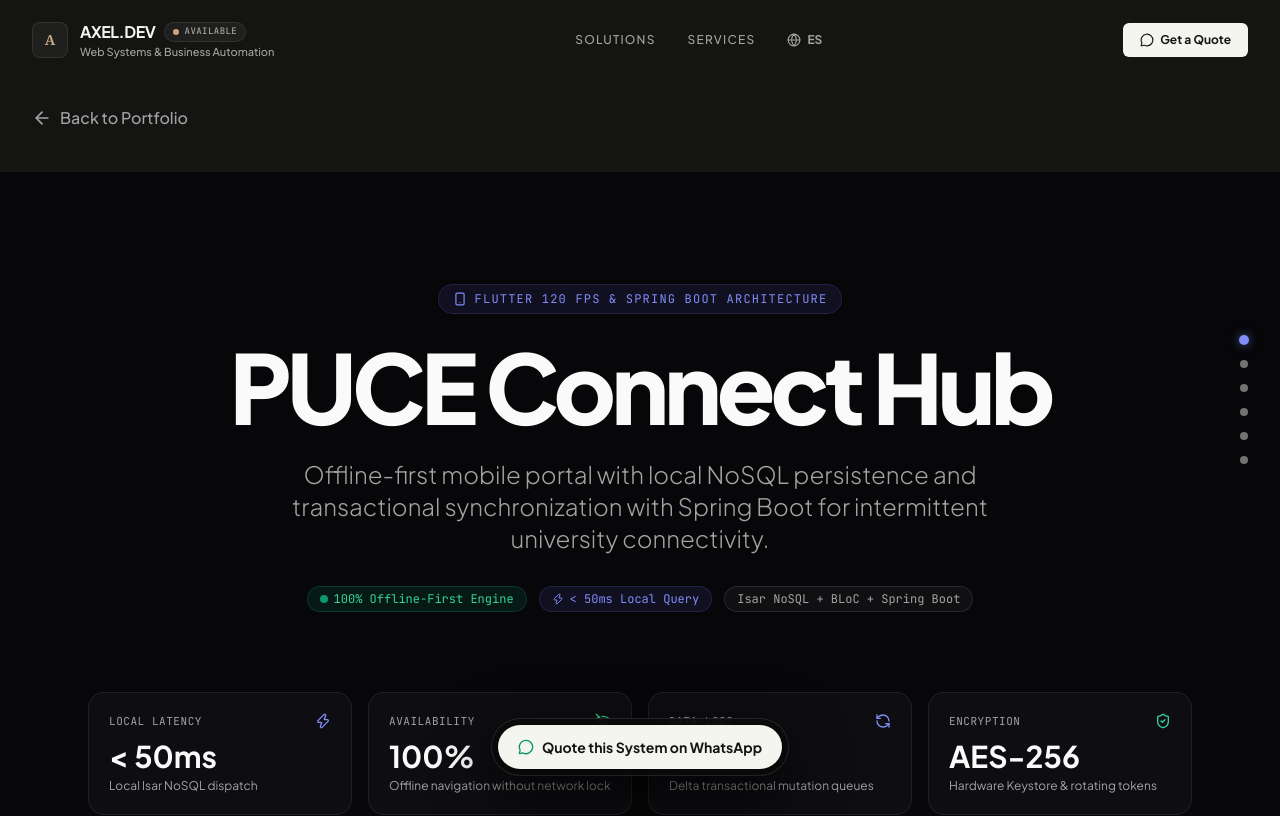
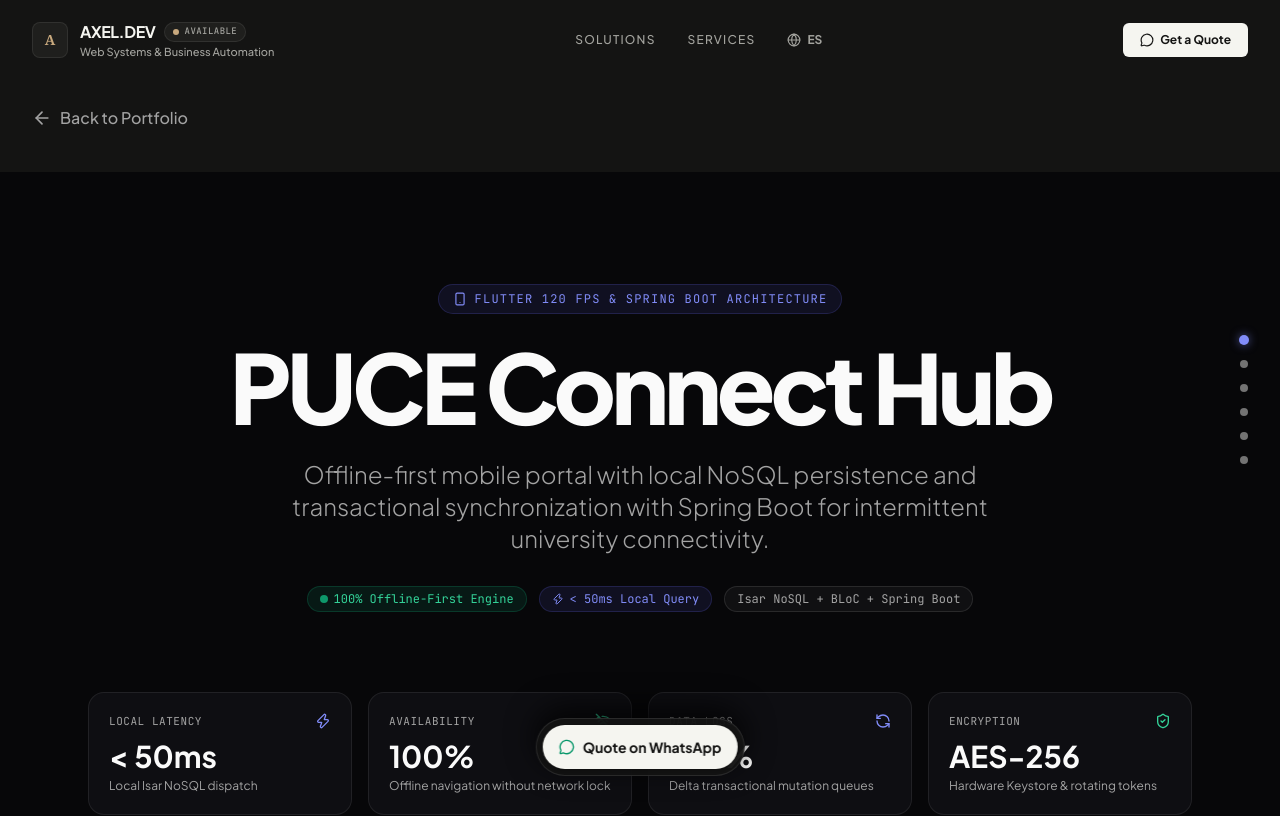
Before and after one commit to Axl07s/portfolio-axel, a React (Vite) app: page /project/puce-connect-hub in a window 1280 px wide. Shown: the top 816 px of the page. Built offline with nearby package versions, Linux system fonts and the light colour scheme.

Commit message:
fix: responsive mobile action bar and metric cards layout

```diff
--- a/src/App.tsx
+++ b/src/App.tsx
@@ -41,15 +41,15 @@ export function AppContent() {
       {!isProjectDetail && (
         <aside
           aria-label={lang === 'es' ? 'Acciones rápidas para móvil' : 'Mobile quick actions'}
-          className="md:hidden fixed bottom-0 inset-x-0 z-40 p-2.5 bg-[#141413]/95 backdrop-blur-xl border-t border-white/10 shadow-[0_-10px_30px_rgba(0,0,0,0.8)] flex items-center gap-2"
+          className="md:hidden fixed bottom-0 inset-x-0 z-40 px-3.5 py-2.5 pb-[max(0.75rem,env(safe-area-inset-bottom))] bg-[#141413]/95 backdrop-blur-2xl border-t border-white/[0.08] shadow-[0_-10px_30px_rgba(0,0,0,0.8)] flex items-center gap-2"
         >
           <a
             href={lang === 'es' ? "https://wa.me/593995267503?text=Hola%20Axel,%20quiero%20cotizar%20un%20proyecto" : "https://wa.me/593995267503?text=Hi%20Axel,%20I%20would%20like%20to%20quote%20a%20project"}
             target="_blank"
             rel="noopener noreferrer"
-            className="flex-1 flex items-center justify-center gap-2 py-3 px-4 bg-[#F5F5F0] hover:bg-[#E8E8E2] text-[#141413] rounded-xl font-bold text-xs shadow-md transition-all min-h-[48px]"
+            className="flex-1 flex items-center justify-center gap-2 py-2.5 px-4 bg-[#F5F5F0] hover:bg-[#E8E8E2] active:bg-[#E8E8E2] text-[#141413] rounded-xl font-bold text-xs shadow-md transition-all active:scale-[0.98] min-h-[44px]"
           >
-            <MessageCircle className="w-4 h-4 text-emerald-600" />
+            <MessageCircle className="w-4 h-4 text-emerald-600 shrink-0" />
             <span>{lang === 'es' ? 'Cotizar por WhatsApp' : 'Quote on WhatsApp'}</span>
           </a>
 
@@ -62,7 +62,7 @@ export function AppContent() {
                 navigate('/#services');
               }
             }}
-            className="px-4 py-3 bg-[#1f1f1d] hover:bg-[#282825] border border-white/10 text-[#F5F5F0] rounded-xl font-medium text-xs transition-colors flex items-center justify-center gap-1.5 min-h-[48px] shrink-0"
+            className="px-3.5 py-2.5 bg-white/[0.06] hover:bg-white/10 active:bg-white/[0.12] border border-white/10 text-[#F5F5F0] rounded-xl font-medium text-xs transition-colors flex items-center justify-center gap-1.5 min-h-[44px] shrink-0"
           >
             <Sparkles className="w-3.5 h-3.5 text-[#C8A97E]" />
             <span>{lang === 'es' ? 'Servicios' : 'Services'}</span>
--- a/src/components/project-layouts/SaaSScaleLayout.tsx
+++ b/src/components/project-layouts/SaaSScaleLayout.tsx
@@ -62,11 +62,15 @@ export function SaaSScaleLayout({ project }: { project: Project }) {
           </p>
 
           {/* Key Metrics */}
-          <div className="grid grid-cols-3 gap-4 w-full max-w-2xl mx-auto mb-4">
+          <div className="grid grid-cols-3 gap-2 sm:gap-4 w-full max-w-2xl mx-auto mb-4">
             {project.metrics.map((m, i) => (
-              <div key={i} className="bg-neutral-900/60 border border-neutral-800/80 rounded-xl p-3.5 text-center">
-                <div className="text-xl md:text-2xl font-bold text-neutral-50 tracking-tight">{m.value}</div>
-                <div className="text-[11px] font-mono uppercase tracking-wider text-indigo-400 mt-0.5">{m.label}</div>
+              <div key={i} className="bg-neutral-900/60 border border-neutral-800/80 rounded-xl p-2 sm:p-3.5 text-center flex flex-col items-center justify-center min-h-[76px] overflow-hidden">
+                <div className="text-xs sm:text-lg md:text-2xl font-bold text-neutral-50 tracking-tight leading-snug break-words hyphens-auto w-full">
+                  {m.value}
+                </div>
+                <div className="text-[9px] sm:text-[11px] font-mono uppercase tracking-wider text-indigo-400 mt-1">
+                  {m.label}
+                </div>
               </div>
             ))}
           </div>
--- a/src/pages/ProjectDetail.tsx
+++ b/src/pages/ProjectDetail.tsx
@@ -97,8 +97,9 @@ export function ProjectDetail() {
 
         {renderLayout()}
 
-        {/* Global Floating Dock for Actions */}
-        <div className="fixed bottom-4 sm:bottom-6 left-1/2 -translate-x-1/2 z-50 flex items-center gap-2 p-1.5 bg-neutral-950/90 backdrop-blur-2xl border border-white/10 rounded-full shadow-[0_20px_60px_rgba(0,0,0,0.8)] max-w-[95vw]">
+        {/* Mobile & Desktop Conversion Action Bar */}
+        <div className="fixed bottom-0 inset-x-0 z-50 p-3 pb-[max(0.75rem,env(safe-area-inset-bottom))] bg-[#141413]/95 backdrop-blur-2xl border-t border-white/[0.08] shadow-[0_-10px_30px_rgba(0,0,0,0.8)] sm:bottom-6 sm:inset-x-auto sm:left-1/2 sm:-translate-x-1/2 sm:rounded-full sm:border sm:border-white/10 sm:p-1.5 sm:max-w-max">
+          <div className="flex items-center gap-2 max-w-md mx-auto w-full">
           {/* Main Action: WhatsApp Quote */}
           <a
             href={`https://wa.me/593995267503?text=${encodeURIComponent(
@@ -108,15 +109,10 @@ export function ProjectDetail() {
             )}`}
             target="_blank"
             rel="noopener noreferrer"
-            className="flex items-center gap-2 px-4 py-2 sm:px-5 sm:py-2.5 bg-[#F5F5F0] hover:bg-[#E8E8E2] text-[#141413] rounded-full transition-all font-bold text-xs sm:text-sm shadow-md hover:scale-[1.02] min-h-[44px] shrink-0"
+            className="flex-1 sm:flex-initial flex items-center justify-center gap-2 px-4 py-2.5 bg-[#F5F5F0] hover:bg-[#E8E8E2] active:bg-[#E8E8E2] text-[#141413] rounded-xl sm:rounded-full transition-all font-bold text-xs sm:text-sm shadow-md active:scale-[0.98] min-h-[44px]"
           >
-            <MessageCircle className="w-4 h-4 text-emerald-600" />
-            <span className="hidden sm:inline">
-              {lang === 'es' ? 'Cotizar este Sistema por WhatsApp' : 'Quote this System on WhatsApp'}
-            </span>
-            <span className="sm:hidden">
-              {lang === 'es' ? 'Cotizar por WhatsApp' : 'Quote on WhatsApp'}
-            </span>
+            <MessageCircle className="w-4 h-4 text-emerald-600 shrink-0" />
+            <span>{lang === 'es' ? 'Cotizar por WhatsApp' : 'Quote on WhatsApp'}</span>
           </a>
 
           {/* Secondary Action: Discrete Desktop Version Link */}
@@ -125,17 +121,14 @@ export function ProjectDetail() {
               href={personalProject?.liveUrl || freelanceProject?.liveUrl}
               target="_blank"
               rel="noopener noreferrer"
-              className="inline-flex items-center gap-1 px-3 py-2 text-neutral-400 hover:text-neutral-50 hover:bg-white/[0.06] rounded-full transition-colors text-xs font-mono min-h-[44px] shrink-0"
+              className="flex items-center justify-center gap-1.5 px-3.5 py-2.5 bg-white/[0.06] hover:bg-white/10 active:bg-white/[0.12] text-[#F5F5F0] border border-white/10 rounded-xl sm:rounded-full transition-colors text-xs font-medium min-h-[44px] shrink-0"
               title={lang === 'es' ? 'Abrir aplicación completa en pestaña nueva' : 'Open full application in new tab'}
             >
-              <span className="hidden md:inline">
-                {lang === 'es' ? 'Abrir app completa ↗' : 'Open full app ↗'}
-              </span>
-              <span className="md:hidden">
-                {lang === 'es' ? 'Abrir app ↗' : 'Open app ↗'}
-              </span>
+              <span>{lang === 'es' ? 'Probar App' : 'Live App'}</span>
+              <span className="text-xs text-[#C8A97E]">↗</span>
             </a>
           )}
+          </div>
 
           {/* GitHub Repo Button if available */}
           {(personalProject?.githubUrl || freelanceProject?.githubUrl) && (
```
